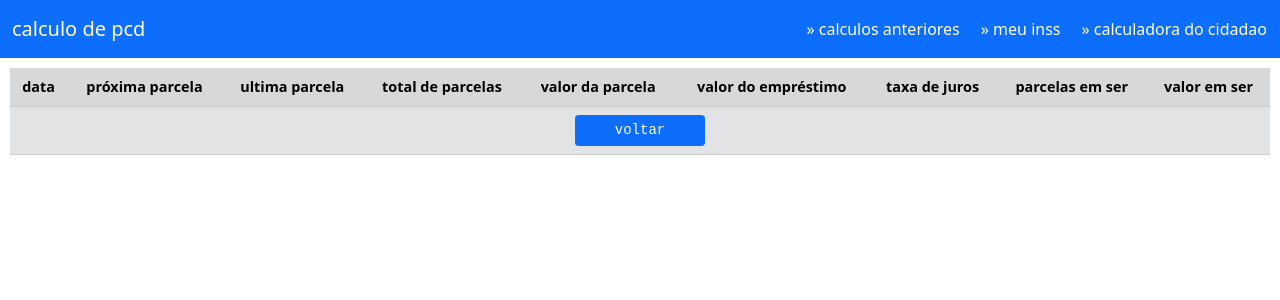
After one commit to rcaliman/pcd, a Flask app: page /calculos_anteriores in a window 1280 px wide. The commit adds this page. Shown: the top 300 px of the page. Run offline with Flask 2, Linux system fonts and the light colour scheme; data that the repository does not hold is empty.

Commit message:
banco de dados sqlite3 para pesquisar os últimos cálculos

```diff
--- a/app.py
+++ b/app.py
@@ -1,6 +1,8 @@
 from flask import Flask, render_template, request
 from numpy_financial import rate, pv
 from datetime import date
+from contextlib import closing
+import sqlite3
 import csv
 
 app = Flask(__name__)
@@ -26,7 +28,7 @@ def calcula_meses(data_menor: date, data_maior: date):
     return (data_maior.year - data_menor.year) * 12 + 1 + data_maior.month - data_menor.month
 
 
-def busca_ispb(_banco):
+def busca_ispb(_banco: str) -> dict:
     """
     busca o numero ispb no arquivo bancos.csv que busquei no site do banco central e formatei para o app
     :param _banco: str
@@ -36,16 +38,82 @@ def busca_ispb(_banco):
         reader = csv.reader(csvfile, delimiter=',')
         for linha in reader:
             if linha[0] == str(int(_banco)):
-                return {'ispb':linha[1], 'nome':linha[2]}
+                return {'ispb': linha[1], 'nome': linha[2]}
 
 
-def formata_valor(_valor):
+def formata_valor(_valor: str) -> float:
     """
     formata a string do valor para ser convertida para float
     :param _valor: str
     :return: float
     """
     return float(f'{_valor[:-2]}.{_valor[-2:]}')
+
+
+def str_to_date(_data: str) -> str:
+    """
+    formata a string da data para um formato que possa ser inserido no banco como date
+    :param _data: str
+    :return: str
+    """
+    return str(_data)[-4:] + '-' + str(_data)[-6:-4] + '-' + str(_data)[:-6]
+
+
+def insere_valores(_dados: tuple) -> None:
+    with closing(sqlite3.connect('pcd.db')) as conn:
+        _dados_tratados = str_to_date(_dados[0]), str_to_date(_dados[1]), _dados[2], _dados[3],\
+            _dados[4], _dados[5], _dados[6], _dados[7]
+        with conn as cur:
+            query_inserir = '''insert into pcd(data_calculo, proxima_parcela,
+                ultima_parcela, quantidade_de_parcelas, valor_da_parcela, valor_emprestado,
+                taxa_de_juros, meses_em_ser, saldo_devedor)
+                values(date(), '{}', '{}', {}, {}, {}, {}, {}, {});'''.format(*_dados_tratados)
+            print(query_inserir)
+            cur.execute(query_inserir)
+
+
+def busca_calculos() -> list:
+    """
+    busca os calculos no banco para exibir na página de calculos anteriores
+    :return: list
+    """
+    with closing(sqlite3.connect('pcd.db')) as conn:
+        with conn as cur:
+            query_buscar = '''select id, data_calculo, proxima_parcela, ultima_parcela,
+                quantidade_de_parcelas, valor_da_parcela, valor_emprestado, taxa_de_juros,
+                meses_em_ser, saldo_devedor from pcd order by id desc limit 10;'''
+            _dados = cur.execute(query_buscar).fetchall()
+    return _dados
+
+
+def date_to_html(_data: str) -> str:
+    """
+    formata a data para ser inserida na página html
+    :param _data: str
+    :return: str
+    """
+    return _data[8:10] + '/' + _data[5:7] + '/' + _data[:4]
+
+
+def html_calculos_anteriores() -> str:
+    """
+    monta as células da tabela para exibir cálculos anteriores
+    :return: str
+    """
+    html = ''
+    for i in busca_calculos():
+        html += '<tr>'
+        html += '<td>' + date_to_html(str(i[1])) + '</td>'
+        html += '<td>' + date_to_html(str(i[2])) + '</td>'
+        html += '<td>' + date_to_html(str(i[3])) + '</td>'
+        html += '<td>' + str(i[4]) + '</td>'
+        html += '<td>' + str(i[5]) + '</td>'
+        html += '<td>' + str(i[6]) + '</td>'
+        html += '<td>' + str(round(i[7], 2)).replace('.',',') + '</td>'
+        html += '<td>' + str(i[8]) + '</td>'
+        html += '<td>' + str(round(i[9], 2)).replace('.',',') + '</td>'
+        html += '</tr>'
+    return html
 
 
 @app.route('/')
@@ -62,10 +130,13 @@ def calculo():
         quantidade_de_parcelas = int(request.form.get('quantidade_de_parcelas'))
         valor_da_parcela = formata_valor(request.form.get('valor_da_parcela'))
         valor_emprestado = formata_valor(request.form.get('valor_emprestado'))
-
         taxa_de_juros = rate(quantidade_de_parcelas, -valor_da_parcela, valor_emprestado, 0)
         meses_em_ser = calcula_meses(data_proxima_parcela, data_ultima_parcela)
-        saldo_devedor = abs(pv(taxa_de_juros, meses_em_ser, valor_da_parcela,))
+        saldo_devedor = abs(pv(taxa_de_juros, meses_em_ser, valor_da_parcela, ))
+        dados_banco = request.form.get('data_proxima_parcela'), request.form.get('data_ultima_parcela'), \
+                      quantidade_de_parcelas, valor_da_parcela, valor_emprestado, taxa_de_juros * 100, \
+                      meses_em_ser, saldo_devedor
+        insere_valores(dados_banco)
 
         return render_template('calculo.html',
                                banco=busca_ispb(banco),
@@ -73,16 +144,34 @@ def calculo():
                                meses_em_ser=meses_em_ser,
                                saldo_devedor=saldo_devedor,
                                )
-    except:
-        return 'Desculpe-me mas você provavelmente digitou algum dado incorretamente. Retorne e confira.'
+    except (ValueError, Exception):
+        return """
+                    <center>
+                        <table>
+                            <tr>
+                                <td style='background-color: red; color: white; padding-top:15px;'>
+                                    <h3 style='padding-left: 10px; padding-right: 10px;'>
+                                        Desculpe-me mas você provavelmente digitou algum dado incorretamente.
+                                        Retorne e confira.</h4>
+                                </td>
+                            </tr>
+                        </table>
+                    </center>
+               """
 
 
 @app.route('/buscar_ispb', methods=['POST'])
 def buscar_ispb():
     banco = busca_ispb(request.form.get('codigo_banco'))
     return render_template('ispb.html',
-        banco=banco)
+                           banco=banco)
 
 
-#app.run(host='0.0.0.0', port=5004)
+@app.route('/calculos_anteriores', methods=['GET'])
+def calculos_anteriores():
+    return render_template('calculos_anteriores.html',
+                            calculos=html_calculos_anteriores())
+
+
+# app.run(host='0.0.0.0', port=5004)
 app.run(port=5004, debug=True, host='0.0.0.0')
--- a/templates/base.html
+++ b/templates/base.html
@@ -61,9 +61,32 @@
         .table-navbar td {
             padding-left: 20px;
         }
-
         a {
             text-decoration: none;
+        }
+        #calculos-anteriores td{
+            text-align: end;
+            font-family: 'Courier New', Courier, monospace;
+        }
+        .footer {
+            position: fixed;
+            left: 0;
+            bottom: 0;
+            width: 100%;
+            background-color: #0d6efd;
+            color: white;
+            text-align: right;
+            padding-right: 10px;
+        }
+        .footer a {
+            text-decoration: none;
+            color: lightyellow;
+            font-size: 0.9em;
+        }
+
+        .footer a:hover {
+            color: lightskyblue;
+            font-size: 0.9em;
         }
     </style>
 </head>
@@ -77,11 +100,14 @@
                 <table class='table-navbar'>
                     <tr>
                         <td>
-                            <a href='https://meu.inss.gov.br/' target=#>» meu inss</a>
+                            <a href={{ url_for('calculos_anteriores') }} target=#>» calculos anteriores</a>
+                        </td>
+                        <td>
+                            <a href='https://meu.inss.gov.br/' target='#'>» meu inss</a>
                         </td>
                         <td>
                             <a href='https://www3.bcb.gov.br/CALCIDADAO/publico/exibirFormFinanciamentoPrestacoesFixas.do?method=exibirFormFinanciamentoPrestacoesFixas'
-                                target=#>» calculadora do cidadao</a>
+                                target='#'>» calculadora do cidadao</a>
                         </td>
                     </tr>
                 </table>
--- a/templates/calculo.html
+++ b/templates/calculo.html
@@ -25,7 +25,7 @@
         </tr>
         <tr>
             <td colspan=2>
-                <center><a href="{{url_for('inicio')}}">[ novo cálculo ]</a></center>
+                <center><a class='btn btn-sm btn-primary' href="{{url_for('inicio')}}">novo cálculo</a></center>
             </td>
         </tr>
     </table>
--- /dev/null
+++ b/templates/calculos_anteriores.html
@@ -0,0 +1,26 @@
+{% extends 'base.html' %}
+
+{% block conteudo %}
+<div class='resultado'>
+    <table id='calculos-anteriores' class="table table-secondary table-striped resultado">
+        <tr>
+            <th>data</th>
+            <th>próxima parcela</th>
+            <th>ultima parcela</th>
+            <th>total de parcelas</th>
+            <th>valor da parcela</th>
+            <th>valor do empréstimo</th>
+            <th>taxa de juros</th>
+            <th>parcelas em ser</th>
+            <th>valor em ser</th>
+        </tr>
+        {{ calculos|safe }}
+        <tr>
+            <td colspan=10>
+                <center><a class='btn btn-sm btn-primary' href="{{url_for('inicio')}}">voltar</a></center>
+            </td>
+        </tr>
+    </table>
+</div>
+
+{% endblock %}
--- a/templates/inicio.html
+++ b/templates/inicio.html
@@ -72,5 +72,7 @@
         </div>
     </div>
 </form>
-
+<div class='footer'>
+    &#10165; <a href='https://github.com/rcaliman/pcd' target='#'>github</a>
+</div>
 {% endblock %}
--- a/templates/ispb.html
+++ b/templates/ispb.html
@@ -2,7 +2,7 @@
 
 {% block conteudo %}
 <div class='resultado'>
-    <table class="table table-secondary table-striped resultado">
+    <table class="table table-secondary table-striped calculos_anteriores">
         <tr>
             <td>ISPB:</td>
             <td>{{banco['ispb']}}</td>
@@ -13,7 +13,7 @@
         </tr>
         <tr>
             <td colspan=2>
-                <center><a href="{{url_for('inicio')}}">[ voltar ]</a></center>
+                <center><a class='btn btn-sm btn-primary' href="{{url_for('inicio')}}">voltar</a></center>
             </td>
         </tr>
     </table>
```
Also changed, not shown: pcd.db (added).
